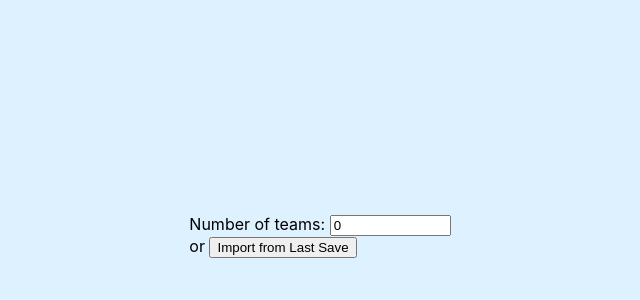
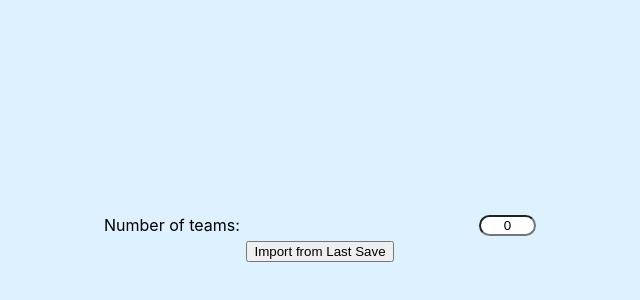
Before and after one commit to onezach/draft_board, a React (Create React App) app: page / in a window 1280 px wide. Shown: the part 164-464 px from the top of the page, without its empty margins (320-960 px from the left). Built offline with nearby package versions, Linux system fonts and the light colour scheme; the HTML template or start-up script is replaced by a standard one.

Commit message:
readme, and kinda the rest for now

```diff
--- a/src/App.js
+++ b/src/App.js
@@ -58,16 +58,19 @@ function App() {
   // get numTeams
   const getNumTeams = () => {
     return (
-      <div>
+      <div className="Init-number-input-container">
+        <div className="Init-container">
           <label htmlFor="numTeams">Number of teams: </label>
           <input
             id="numTeams"
             name="numTeams"
-          size={12}
+            className="Init-number-input"
+            size={4}
             value={numTeams}
             disabled={numTeamsConfirmed}
             onChange={(e) => handleInput("num_teams", e.target.value)}
           />
+        </div>
         {numTeams > 0 && !numTeamsConfirmed && (
           <input
             id="confirm_num_teams"
@@ -95,8 +98,9 @@ function App() {
   const getTeams = () => {
     const inputMap = teams.map((team_val, idx) => {
       return (
-        <div key={"ti_" + idx}>
-          Team {idx + 1}:{" "}
+        <div key={"ti_" + idx} className="Init-container">
+          <label htmlFor={"ti_" + idx}>Team {idx + 1}: </label>
+          <div>
             <input
               id={"ti_" + idx}
               name={"ti_" + idx}
@@ -105,12 +109,13 @@ function App() {
               onChange={(e) => handleInput("teams", e.target.value, idx)}
             />
           </div>
+        </div>
       );
     });
 
     return (
-      <div>
-        <div>{inputMap}</div>
+      <div className="Init-teams-section">
+        <div className="Init-teams-map">{inputMap}</div>
         <div>
           {checkAllTeamsFilled() && !teamsConfirmed && (
             <input
@@ -129,13 +134,15 @@ function App() {
   // get rounds
   const getRounds = () => {
     return (
-      <div>
-        <div>
+      <div className="Init-number-input-container">
+        <div className="Init-container">
           <label htmlFor="num_rounds_i">Number of Rounds: </label>
           <input
             id="num_rounds_i"
             name="num_rounds_i"
             value={numRounds}
+            size={4}
+            className="Init-number-input"
             disabled={numRoundsConfirmed}
             onChange={(e) => handleInput("rounds", e.target.value)}
           />
@@ -158,14 +165,16 @@ function App() {
   // get time
   const getTime = () => {
     return (
-      <div>
-        <div>
+      <div className="Init-number-input-container">
+        <div className="Init-container">
           <label htmlFor="time_i">Time Per Pick: </label>
           <input
             id="time_i"
             name="time_i"
             value={timePerPick}
+            size={4}
             disabled={timeConfirmed}
+            className="Init-number-input"
             onChange={(e) => handleInput("time", e.target.value)}
           />
         </div>
@@ -186,10 +195,11 @@ function App() {
 
   const initializeDraft = () => {
     return (
-      <div>
+      <div className="Init">
         {!numTeamsConfirmed && (
           <div>
-            {getNumTeams()} or{" "}
+            {getNumTeams()}
+            <div className="Init-import">
               <input
                 id="import"
                 name="import"
@@ -214,10 +224,17 @@ function App() {
                 }}
               />
             </div>
+          </div>
         )}
-        <div>{numTeamsConfirmed && getTeams()}</div>
-        <div>{teamsConfirmed && getRounds()}</div>
-        <div>{numRoundsConfirmed && getTime()}</div>
+        <div className={numTeamsConfirmed ? "Init-section" : ""}>
+          {numTeamsConfirmed && getTeams()}
+        </div>
+        <div className={teamsConfirmed ? "Init-section" : ""}>
+          {teamsConfirmed && getRounds()}
+        </div>
+        <div className={numRoundsConfirmed ? "Init-section" : ""}>
+          {numRoundsConfirmed && getTime()}
+        </div>
       </div>
     );
   };
@@ -232,13 +249,16 @@ function App() {
   };
 
   const startButton = () => (
+    <div>
       <input
         id="startButton"
         name="startButton"
-      value="Start Draft"
+        value="Start Draft!"
+        className="Start-button"
         type="button"
         onClick={() => setStartDraft(true)}
       />
+    </div>
   );
 
   return (
--- a/src/App.scss
+++ b/src/App.scss
@@ -1,15 +1,6 @@
 @mixin centerCenter() {
   align-items: center;
   justify-content: center;
-}
-
-@mixin label($height: 5vh) {
-  @include centerCenter();
-  border-radius: $defaultRadius;
-  display: flex;
-  width: 10vw;
-  height: $height;
-  margin: 0.25vmax;
 }
 
 @mixin chip($backgroud-color: white) {
@@ -62,11 +53,12 @@ $defaultRadius: 12px;
 }
 
 .Label {
-  @include label();
-}
-
-.Label-double {
-  @include label($height: 10vh);
+  @include centerCenter();
+  border-radius: $defaultRadius;
+  display: flex;
+  width: 10vw;
+  height: 10vh;
+  margin: 0.25vmax;
 }
 
 .Chip-container {
@@ -152,3 +144,61 @@ $defaultRadius: 12px;
 .Results-team-picks {
   font-size: 12px;
 }
+
+.Init {
+  margin: 1%;
+  display: flex;
+  width: 30em;
+  justify-content: center;
+  flex-direction: column;
+}
+
+.Init-section {
+  width: 100%;
+  display: flex;
+  justify-content: space-between;
+  border-bottom: solid black 1px;
+}
+
+.Init-teams-section {
+  width: 100%;
+}
+
+.Init-teams-map {
+  display: flex;
+  flex-direction: column;
+  width: 100%;
+  @include centerCenter();
+}
+
+.Init-number-input {
+  text-align: center;
+  border-radius: $defaultRadius;
+}
+
+.Init-container {
+  display: flex;
+  justify-content: space-between;
+  width: 90%;
+  margin: 1%;
+}
+
+.Init-number-input-container {
+  display: flex;
+  width: 100%;
+  @include centerCenter();
+}
+
+.Init-import {
+  display: flex;
+  @include centerCenter();
+}
+
+.Start-button {
+  text-align: center;
+  border-radius: $defaultRadius;
+  @include centerCenter();
+  width: 10em;
+  height: 5em;
+  font-size: 20px;
+}
--- a/src/components/DraftBoard.js
+++ b/src/components/DraftBoard.js
@@ -87,7 +87,7 @@ const DraftBoard = ({ numRounds, timePerPick, teams, isImport }) => {
 
     return picks.map((team, t_index) => (
       <div key={"team" + (t_index + 1) + "_row"} className="Row-container">
-        <div id={"t" + t_index + 1} className={"Label-double"}>
+        <div id={"t" + t_index + 1} className={"Label"}>
           <p>{teams[t_index]}</p>
         </div>
         {team.map((round, r_index) => (
--- a/src/components/PickModal.js
+++ b/src/components/PickModal.js
@@ -223,7 +223,13 @@ const PickModal = ({
     } else if (modalStatus === "complete") {
       return (
         <div>
-          <p>{JSON.stringify(modalPickData)}</p>
+          {/* <p>{JSON.stringify(modalPickData)}</p> */}
+          <p>
+            {modalPickData.data.firstName} {modalPickData.data.lastName} -{" "}
+            {modalPickData.data.position}, {modalPickData.data.playerTeam}
+          </p>
+          <p>Pick {modalPickData.string}</p>
+
           {draftStatus !== "confirmed" && (
             <input
               type="button"
```
Also changed, not shown: 2 other files (tests, documents, lock files or other folders). Lines whose indentation alone changed are shown as unchanged.
